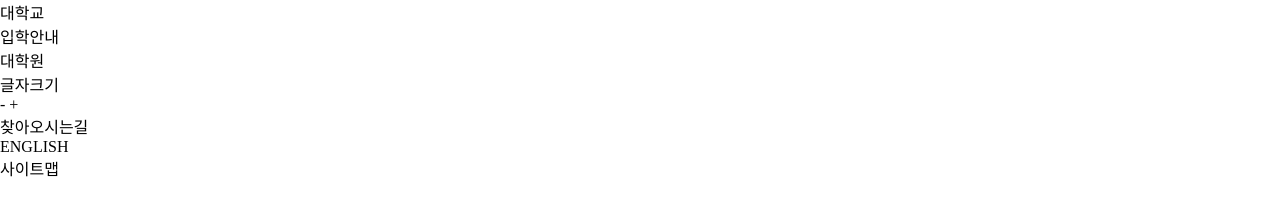
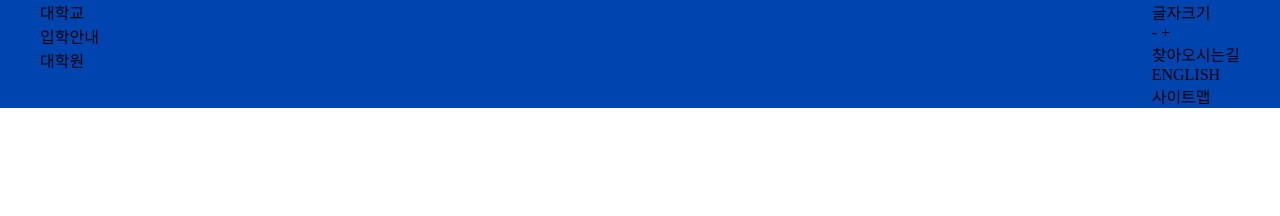
Before and after one commit to hanyong5/2021website, a plain HTML site: page 02college/index.html in a window 1280 px wide. Drawn offline with Linux system fonts and the light colour scheme.

Commit message:
Update style.css

```diff
--- a/02college/css/style.css
+++ b/02college/css/style.css
@@ -1 +1,7 @@
 @charset "utf-8";
+
+/*header*/
+.util_menu_wrap{background: #0044AF;}
+.util_menu{width: 1200px;margin: 0 auto}
+.util_menu .left{float: left;}
+.util_menu .right{float: right;}
```
